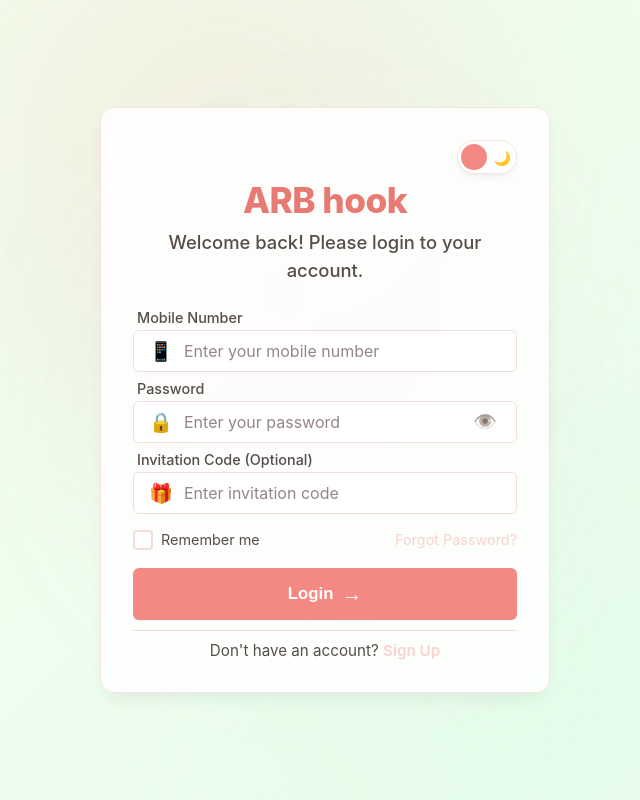
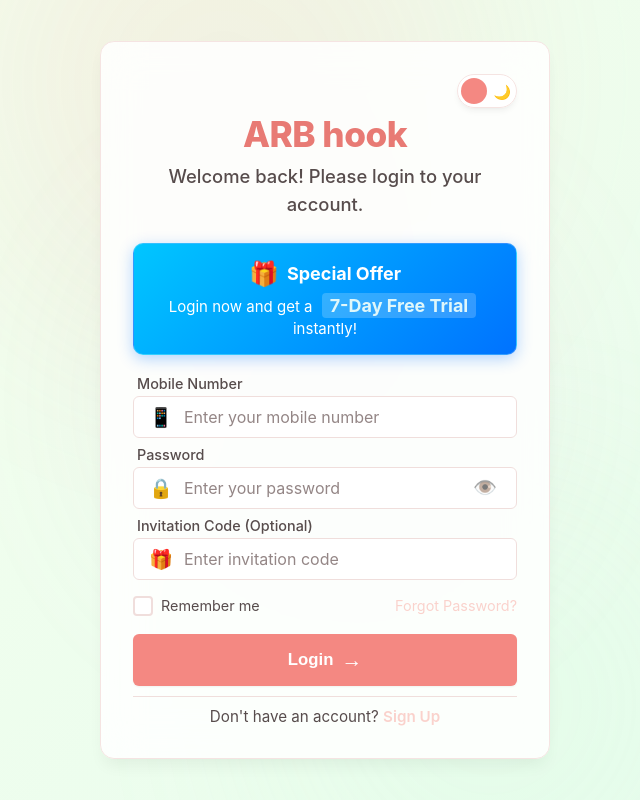
Before and after one commit to Bishek-lpu/arbhook-ui, a React (Vite) app: page / in a window 1280 px wide. Shown: the whole page, without its empty margins (315-955 px from the left). Built offline with nearby package versions, Linux system fonts and the light colour scheme.

Commit message:
add refer and earn lable

```diff
--- a/src/pages/Login.jsx
+++ b/src/pages/Login.jsx
@@ -98,6 +98,25 @@ export default function Login() {
                     <p className="subtitle">Welcome back! Please login to your account.</p>
                 </div>
 
+                {/* Attractive Free Trial Banner */}
+                <div style={{
+                    background: 'linear-gradient(135deg, #00C6FF 0%, #0072FF 100%)',
+                    borderRadius: '10px',
+                    padding: '15px',
+                    margin: '0 0 20px 0',
+                    color: 'white',
+                    textAlign: 'center',
+                    boxShadow: '0 4px 15px rgba(0, 114, 255, 0.3)',
+                    border: '1px solid rgba(255, 255, 255, 0.2)'
+                }}>
+                    <h3 style={{ margin: '0 0 5px 0', fontSize: '18px', display: 'flex', alignItems: 'center', justifyContent: 'center', gap: '8px' }}>
+                        <span style={{ fontSize: '24px' }}>🎁</span> Special Offer
+                    </h3>
+                    <p style={{ margin: '0', fontSize: '15px', lineHeight: '1.4' }}>
+                        Login now and get a <strong style={{ fontSize: '18px', color: '#E0F7FA', background: 'rgba(255,255,255,0.2)', padding: '2px 8px', borderRadius: '4px', margin: '0 5px' }}>7-Day Free Trial</strong> instantly!
+                    </p>
+                </div>
+
                 <form className="login-form" onSubmit={handleSubmit}>
                     <div className="form-group">
                         <label htmlFor="mobile" className="form-label">Mobile Number</label>
@@ -106,6 +125,8 @@ export default function Login() {
                             <input
                                 type="tel"
                                 id="mobile"
+                                name="mobile"
+                                autoComplete="tel"
                                 className="form-input"
                                 placeholder="Enter your mobile number"
                                 pattern="[0-9]{10}"
@@ -124,6 +145,8 @@ export default function Login() {
                             <input
                                 type={showPassword ? 'text' : 'password'}
                                 id="password"
+                                name="password"
+                                autoComplete="current-password"
                                 className="form-input"
                                 placeholder="Enter your password"
                                 minLength="5"
--- a/src/pages/Signup.jsx
+++ b/src/pages/Signup.jsx
@@ -149,6 +149,8 @@ export default function Signup() {
                             <input
                                 type="tel"
                                 id="mobile"
+                                name="mobile"
+                                autoComplete="tel"
                                 className="form-input"
                                 placeholder="Enter your mobile number"
                                 pattern="[0-9]{10}"
@@ -167,6 +169,8 @@ export default function Signup() {
                             <input
                                 type={showPassword ? 'text' : 'password'}
                                 id="password"
+                                name="password"
+                                autoComplete="new-password"
                                 className="form-input"
                                 placeholder="Create a strong password"
                                 minLength="6"
@@ -194,6 +198,8 @@ export default function Signup() {
                             <input
                                 type={showConfirmPassword ? 'text' : 'password'}
                                 id="confirmPassword"
+                                name="confirmPassword"
+                                autoComplete="new-password"
                                 className="form-input"
                                 placeholder="Re-enter your password"
                                 minLength="6"
```
